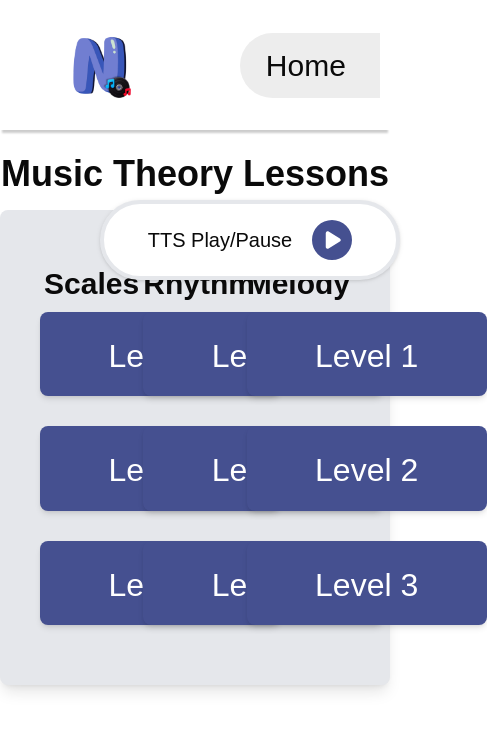
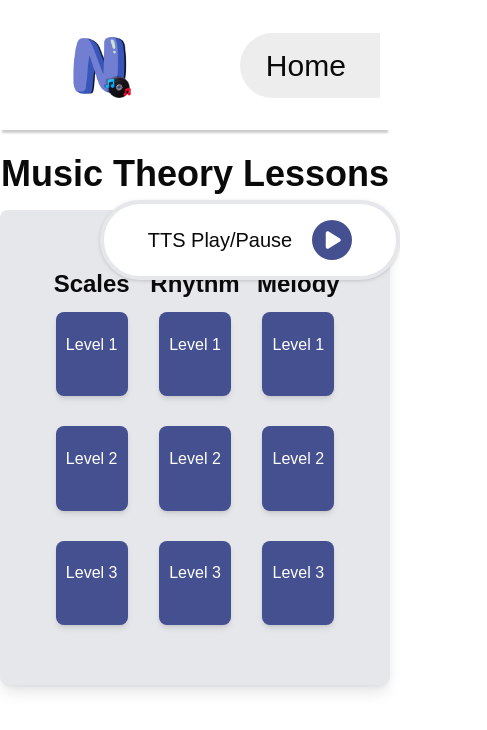
Before and after one commit to simchildress/NoTrebleTesting, a Next.js app: page /Lessons in a window 390 px wide. Shown: the top 730 px of the page, 487 px wide, since content can reach past the window. Built offline with nearby package versions, Linux system fonts and the light colour scheme; no server answers.

Commit message:
adding mobile view for lessons page (480px, 768px, 1024px)

```diff
--- a/package.json
+++ b/package.json
@@ -9,6 +9,9 @@
     "lint": "next lint"
   },
   "dependencies": {
+    "@emotion/react": "^11.14.0",
+    "@emotion/styled": "^11.14.0",
+    "@mui/material": "^7.0.0",
     "browserslist": "^4.24.4",
     "caniuse-lite": "^1.0.30001701",
     "firebase": "^11.4.0",
--- a/src/app/Lessons/page.js
+++ b/src/app/Lessons/page.js
@@ -1,15 +1,18 @@
 import React from "react";
 import Link from "next/link";
 import LevelButton from "../component/LevelButton";
+import LessonHeader from "../component/LessonHeader";
 
 
 
 export default function Lessons() {
+
+
     const Columns = () =>
     <div className="grid grid-cols-3 mt-4">
-    <div className="col-span-1 font-bold text-3xl text-center">Scales</div>
-    <div className="col-span-1 font-bold text-3xl text-center">Rhythm</div>
-    <div className="col-span-1 font-bold text-3xl text-center">Melody</div>
+    <LessonHeader lesson = "Scales"></LessonHeader>
+    <LessonHeader lesson = "Rhythm"></LessonHeader>
+    <LessonHeader lesson = "Melody"></LessonHeader>
     <LevelButton level = {1} address ="/Lessons/Fundamentals" ></LevelButton>
     <LevelButton level = {1} address ="/" ></LevelButton>
     <LevelButton level = {1} address ="/Lessons/Textbook?lesson=intervals" />
@@ -26,7 +29,7 @@ export default function Lessons() {
 
     return (
         <main>
-        <h1 className="text-center font-bold text-4xl mt-6">Music Theory Lessons</h1>
+        <h1 className="text-center font-bold text-4xl mt-6 ">Music Theory Lessons</h1>
         <div className= "mb-6 bg-gray-200 p-10 rounded-lg shadow-lg w-lg mt-4 ">
         <Columns/>
         </div>
--- /dev/null
+++ b/src/app/component/LessonHeader.jsx
@@ -0,0 +1,15 @@
+import React from "react";
+//import NavLink from "./NavLink";
+import Link from "next/link";
+import "../cs/LessonHeader.css"
+
+function LessonHeader(props) {
+  return (
+        <div
+          className=" lesson col-span-1 font-bold text-3xl text-center"
+        >
+        <p>{props.lesson}</p>
+        </div>
+  );
+}
+export default LessonHeader;
--- a/src/app/component/LevelButton.jsx
+++ b/src/app/component/LevelButton.jsx
@@ -7,7 +7,7 @@ function LevelButton(props) {
   return (
       <Link href={props.address}>
         <div
-          className=" lvlBtn col-span-1 text-semibold text-2xl w-60 bg-[#455090] text-white py-2
+          className=" lvlBtn col-span-1 text-semibold w-60 bg-[#455090] text-white
         rounded-lg hover:bg-[#102437] shadow-md "
         style={{ display: 'block', margin: 'auto', marginBottom: '20px', marginTop: '10px', height: '10vh'}}
         >
--- /dev/null
+++ b/src/app/cs/LessonHeader.css
@@ -0,0 +1,24 @@
+
+
+@media (max-width: 480px) {
+    .lesson {
+        font-size: 1.5rem
+    }
+}
+
+@media (min-width: 481px) and (max-width: 768px) {
+    .lesson {
+        font-size: 1.8rem;
+    }
+}
+
+@media(min-width: 769px) and (max-width: 1024px) {
+    .lesson {
+        font-size: 2.2rem;
+    }
+}
+
+@media(min-width: 1025px) {
+    .lesson {
+        font-size: 2.5rem;
+    }}
--- a/src/app/cs/LevelButton.css
+++ b/src/app/cs/LevelButton.css
@@ -5,7 +5,8 @@
     margin-bottom:20px;
     margin-top: 10px;
     height: 10vh;
-    font-size: xx-large;
+    width: 85%;
+    font-size: 2rem;
     box-sizing: border-box;
 }
 .lvlBtn p {
@@ -14,3 +15,44 @@
     width: 100%;
     margin-top: 20px;
 }
+
+/* mobile screens*/
+@media (max-width: 480px) {
+    .lvlBtn {
+        height: 6vh;
+        width:70%;
+        font-size: 1rem;
+        padding-top: 0.5px;
+    }
+}
+
+/* tablet screens */
+@media (min-width: 481px) and (max-width: 768px) {
+    .lvlBtn {
+        height: 8vh;
+        width: 75%;
+        font-size: 1.5rem;
+        padding-top: 0.5px;
+    }
+}
+
+/* laptop screens */
+@media(min-width: 769px) and (max-width: 1024px) {
+    .lvlBtn {
+        height: 9vh;
+        width: 80%;
+        font-size: 2rem;
+        padding-top: 0.5px;
+
+    }
+}
+
+/* large laptop screens */
+@media(min-width: 1025px) {
+    .lvlBtn {
+        height:10vh;
+        width: 85%;
+        font-size: 2.5rem;
+        padding-top: 1px;
+    }
+}
```
Also changed, not shown: 1 other file (tests, documents, lock files or other folders).
